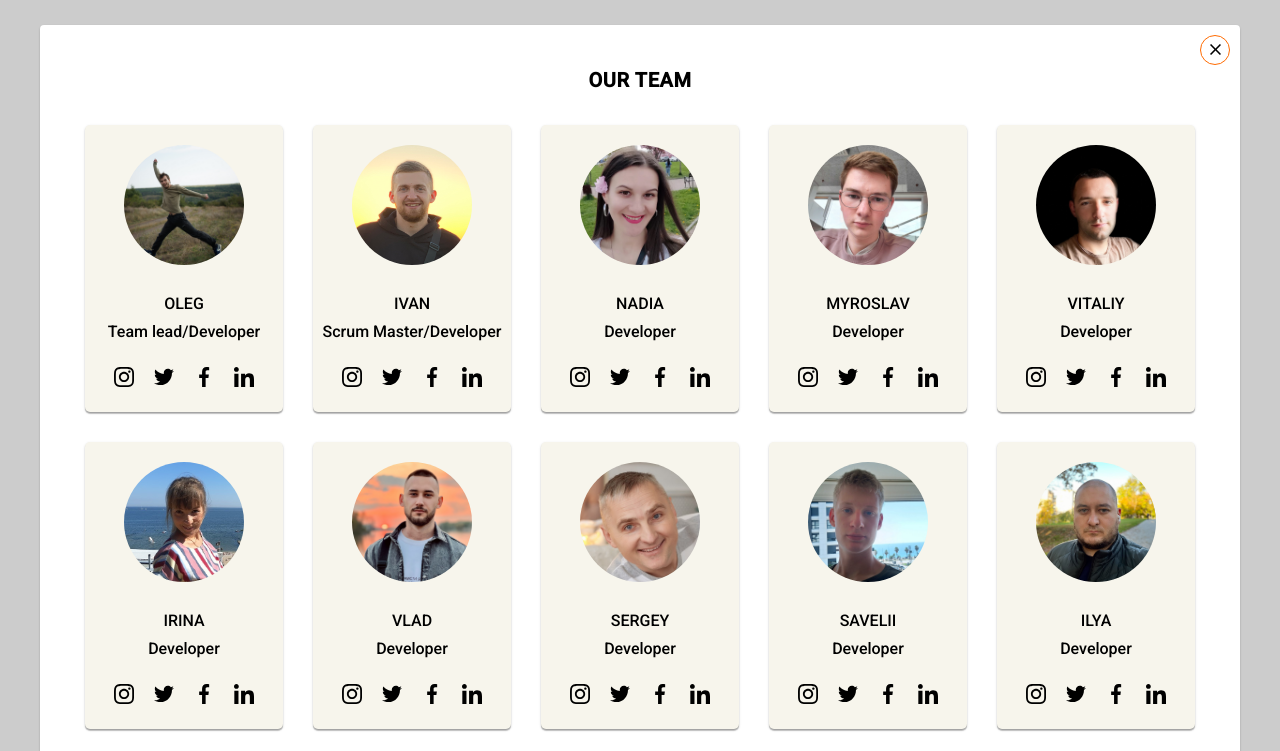
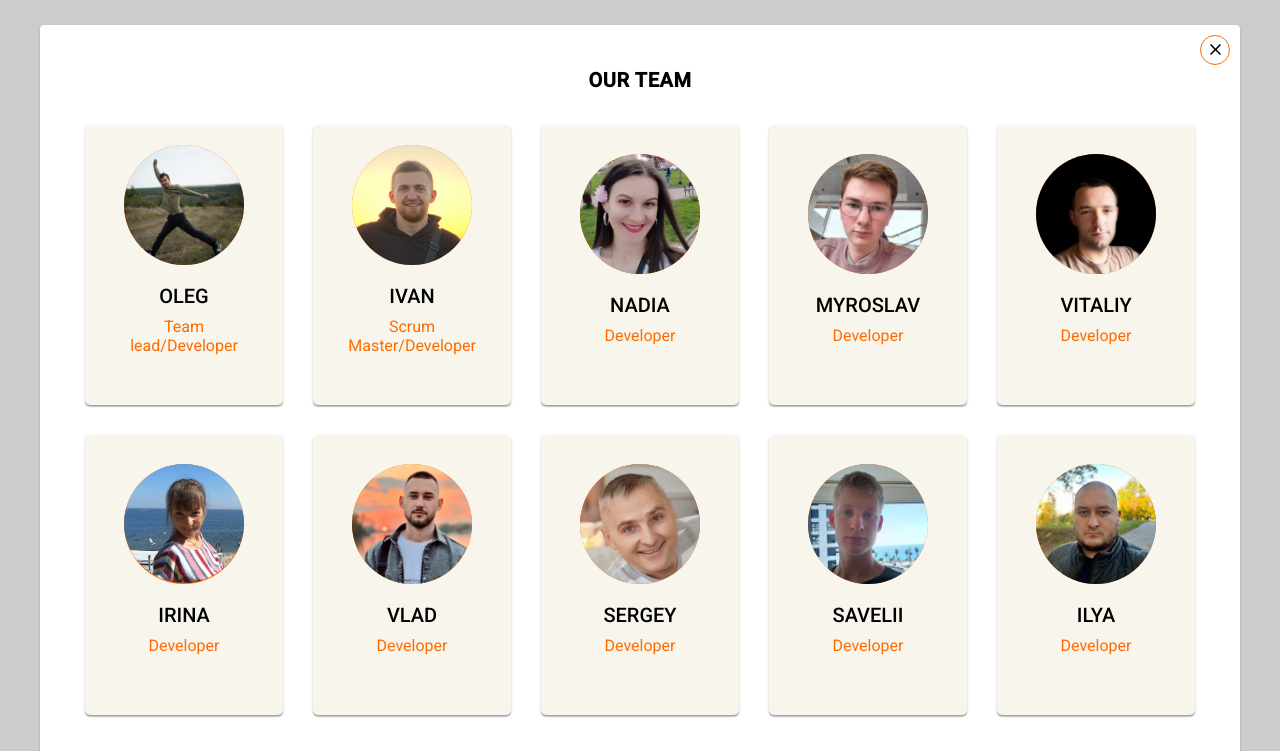
Before and after one commit to chidorishar/filmoteka-team-project, a website built with Parcel: page src/index.html in a window 1280 px wide. Both pictures are taken after a click on the button "OUR TEAM". Shown: the top 751 px of the page. Built offline with nearby package versions, Linux system fonts and the light colour scheme.

Commit message:
style in process

```diff
--- a/src/html/footer.html
+++ b/src/html/footer.html
@@ -20,6 +20,7 @@
               <div class="team-info">
                 <p class="team-info__name">OLEG</p>
                 <p class="team-info__role">Team lead/Developer</p>
+              </div>
                 <ul class="list-social">
                   <li class="item-social">
                       <a class="link-social" href="" aria-label="иконка Instagram">
@@ -50,11 +51,11 @@
                       </a>
                   </li>
               </ul>
-              </div>
+
             </li>
             <li class="team">
               <div class="team-photo">
-                <img class="team-photo__img" src="./images/decorative/ivan.jpg" alt="photo ivan" width="120" height="120">
+                <img class="team-photo__img" src="./images/decorative/ivan1.jpg" alt="photo ivan" width="120" height="120">
               </div>
               <div class="team-info">
                 <p class="team-info__name">IVAN</p>
--- a/src/sass/layout/_footer.scss
+++ b/src/sass/layout/_footer.scss
@@ -109,9 +109,9 @@ transform: translate(-50%, -50%) scale(0.9);
 
 
 
-.team-list {
-  padding: 0;
-}
+// .team-list {
+//   padding: 0;
+// }
 
 @media screen and (min-width: 768px) {
   .team-list {
@@ -130,10 +130,16 @@ margin: 0;
   margin: 0 auto;
   margin-bottom: 30px;
   background-color: #f7f5ec;
-  width: 250px;
-  padding: 15px;
+  width: 230px;
+  // padding: 15px;
   border-radius: 5px;
   box-shadow: 0px 1px 3px rgba(0, 0, 0, 0.12), 0px 1px 1px rgba(0, 0, 0, 0.14), 0px 2px 1px rgba(0, 0, 0, 0.2);
+
+  padding: 30px 0 40px;
+  background-color: #f7f5ec;
+  text-align: center;
+  overflow: hidden;
+  position: relative;
 }
 
 @media screen and (min-width: 768px) {
@@ -146,28 +152,74 @@ margin: 0;
 @media screen and (min-width: 1280px) {
   .team {
     display: flex;
-    padding: 0 15px 10px;
+    padding: 10px 15px;
     width: calc(20% - 30px);
+    height: 280px;
   }
 }
 
-.team-photo__img:hover,
-.team-photo__img:focus {
-  transform: scale(1.2);
-  border: 5px solid rgba(255, 107, 1, 1);
+// .team-photo__img:hover,
+// .team-photo__img:focus {
+//   transform: scale(1.2);
+//   // border: 5px solid rgba(255, 107, 1, 1);
+// }
+
+.team-photo{
+  // padding-top: 20px;
+  // padding-bottom: 20px;
+
+  display: inline-block;
+  height: 120px;
+  width: 120px;
+  margin-bottom: 10px;
+  z-index: 1;
+  position: relative;
 }
 
-.team-photo{
-  padding-top: 20px;
-  padding-bottom: 20px;
+.team-photo::before {
+content: "";
+width: 100%;
+height: 0;
+border-radius: 50%;
+background-color: #FF6B01;
+position: absolute;
+bottom: 135%;
+right: 0;
+left: 0;
+opacity: 0.9;
+transform: scale(3);
+transition: all 0.3s linear 0s;
+}
+
+.team:hover .team-photo::before {
+  height: 100%;
+}
+
+.team-photo::after {
+  content: "";
+  width: 100%;
+  height: 100%;
+  border-radius: 50%;
+  background-color: #FF6B01;
+  position: absolute;
+  top: 0;
+  left: 0;
+  z-index: -1;
 }
 
 .team-photo__img {
   border-radius: 50%;
-  width: 120px;
-  height: 120px;
-  transition-property: transform;
-  transition-duration: 1500ms;
+  width: 100%;
+  height: auto;
+  transform: scale(1);
+  transition: all 0.9 ease 0s;
+  // transition-property: transform;
+  // transition-duration: 1500ms;
+}
+
+.team:hover .team-photo__img{
+  box-shadow: 0 0 0 14px #f7f5ec;
+  transform: scale(0.7);
 }
 
 .team-info {
@@ -177,57 +229,95 @@ margin: 0;
 .team-info__name {
   text-align: center;
   margin-bottom: 10px;
+  font-family: 'Roboto';
+  font-style: normal;
+  font-weight: 500;
+  font-size: 20px;
+  line-height: 1.15;
+  color: black;
 }
 
 .team-info__role {
   text-align: center;
   margin-bottom: 20px;
+  font-family: 'Roboto';
+  font-style: normal;
+  font-weight: 400;
+  font-size: 16px;
+  line-height: 1.15;
+  color: #FF6B01;
 }
 
 .list-social {
   padding: 0;
   list-style: none;
-  display: flex;
-  justify-content: center;
-  align-items: center;
-  width: 250px;
+//   display: flex;
+//   justify-content: center;
+//   align-items: center;
+//  width: 250px;
+  width: 100%;
+  margin: 0;
+  background-color: #FF6B01;
+  position: absolute;
+  bottom: -100px;
+  left: 0;
+  transition: all 0.5s ease 0s;
 }
 
-@media screen and (min-width: 1280px) {
-  .list-social {
-    width: 180px;
-  }
+.team:hover .list-social {
+  bottom: 0;
 }
 
+// @media screen and (min-width: 1280px) {
+//   .list-social {
+//     width: 180px;
+//   }
+// }
+
+.item-social {
+  display: inline-block;
+}
 
 .link-social {
-  display: flex;
-  align-items: center;
-  justify-content: center;
-  width: 44px;
-  height: 44px;
-  color: black;
+  // display: flex;
+  // align-items: center;
+  // justify-content: center;
+  // width: 44px;
+  // height: 44px;
+  // color: black;
+
+  display: block;
+  padding: 10px;
+  font-size: 17px;
+  color: white;
+  transition: all 0.3s ease 0s;
+  text-decoration: none;
 }
 
-.list-social .item-social {
-  margin-right: 10px;
+.team .link-social:hover {
+  color: #FF6B01;
+  background-color: #f7f5ec;;
 }
 
-.list-social .item-social:last-child {
-  margin-right: 0;
-}
+// .list-social .item-social {
+//   margin-right: 10px;
+// }
 
-.link-social:hover {
-  color: #FF6B01;
-}
+// .list-social .item-social:last-child {
+//   margin-right: 0;
+// }
 
-.icons-social {
-  fill: currentColor;
-}
+// .link-social:hover {
+//   color: #FF6B01;
+// }
 
-@media screen and (min-width: 1280px) {
-  .link-social {
-    width: 30px;
-    height: 30px;
-  }
-}
+// .icons-social {
+//   fill: currentColor;
+// }
+
+// @media screen and (min-width: 1280px) {
+//   .link-social {
+//     width: 30px;
+//     height: 30px;
+//   }
+// }
```
Also changed, not shown: src/images/decorative/ivan1.jpg (added).
